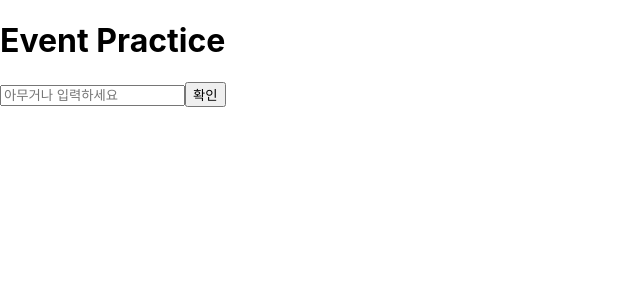
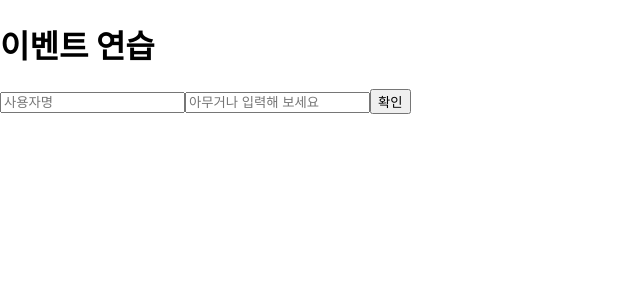
Before and after one commit to happyGGang/hello-react, a React (Create React App) app: page / in a window 1280 px wide. Shown: the top 300 px of the page, without its empty margins (0-640 px from the left). Built offline with nearby package versions, Linux system fonts and the light colour scheme.

Commit message:
함수형 컴포넌트로 변경

```diff
--- a/src/EventPractice.js
+++ b/src/EventPractice.js
@@ -1,44 +1,51 @@
-import React, {Component} from 'react';
+import React, {useState} from 'react';
 
-class EventPractice extends Component {
-  state = {
-    message: ''
-  }
-  handleClick = () => {
-    this.setState({
-      message: ''
-    });
+const EventPractice = () => {
+  const [message, setMessage] = useState('');
+  const [username, setUsername] = useState('');
+
+  const handleUsername = (e) => {
+    setUsername(e.target.value);
   }
 
-  handleClick = () => {
-    alert(this.state.message);
-    this.setState({
-      message: ''
-    });
+  const handleMessage = (e) => {
+    setMessage(e.target.value);
+
   }
 
-  render() {
+  const handleClick = () => {
+    alert(username + ': ' + message);
+    setMessage('');
+    setUsername('');
+  }
+
+  const handleKeyPress = (e) => {
+    if(e.key === 'Enter') {
+      handleClick();
+    }
+  }
+
   return (
     <div>
-        <h1>Event Practice</h1>
+      <h1>이벤트 연습</h1>
+      <input
+        type="text"
+        name="username"
+        placeholder="사용자명"
+        value={username}
+        onChange={handleUsername}
+      />
       <input
         type="text"
         name="message"
-          placeholder="아무거나 입력하세요"
-          value={this.state.message}
-          onChange={(e) => {
-              this.setState({
-                message: e.target.value
-              })
-            }
-          }
+        placeholder="아무거나 입력해 보세요"
+        value={message}
+        onChange={handleMessage}
+        onKeyPress={handleKeyPress}
       />
-        <button onClick={this.handleClick}>
-          확인
-        </button>
+      <button onClick={handleClick}>확인</button>
     </div>
   );
-  }
-}
+};
 
 export default EventPractice;
```
Lines whose indentation alone changed are shown as unchanged.
